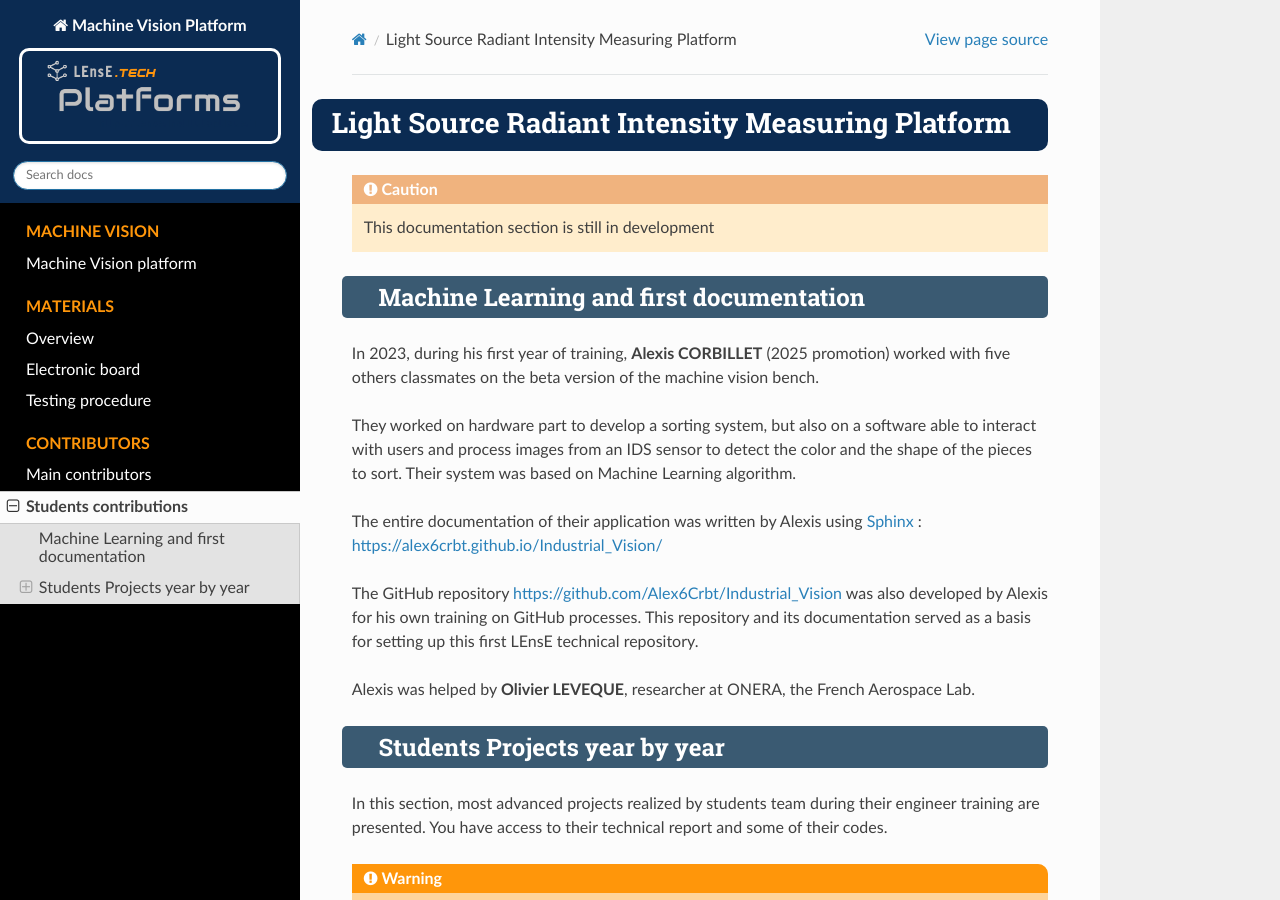
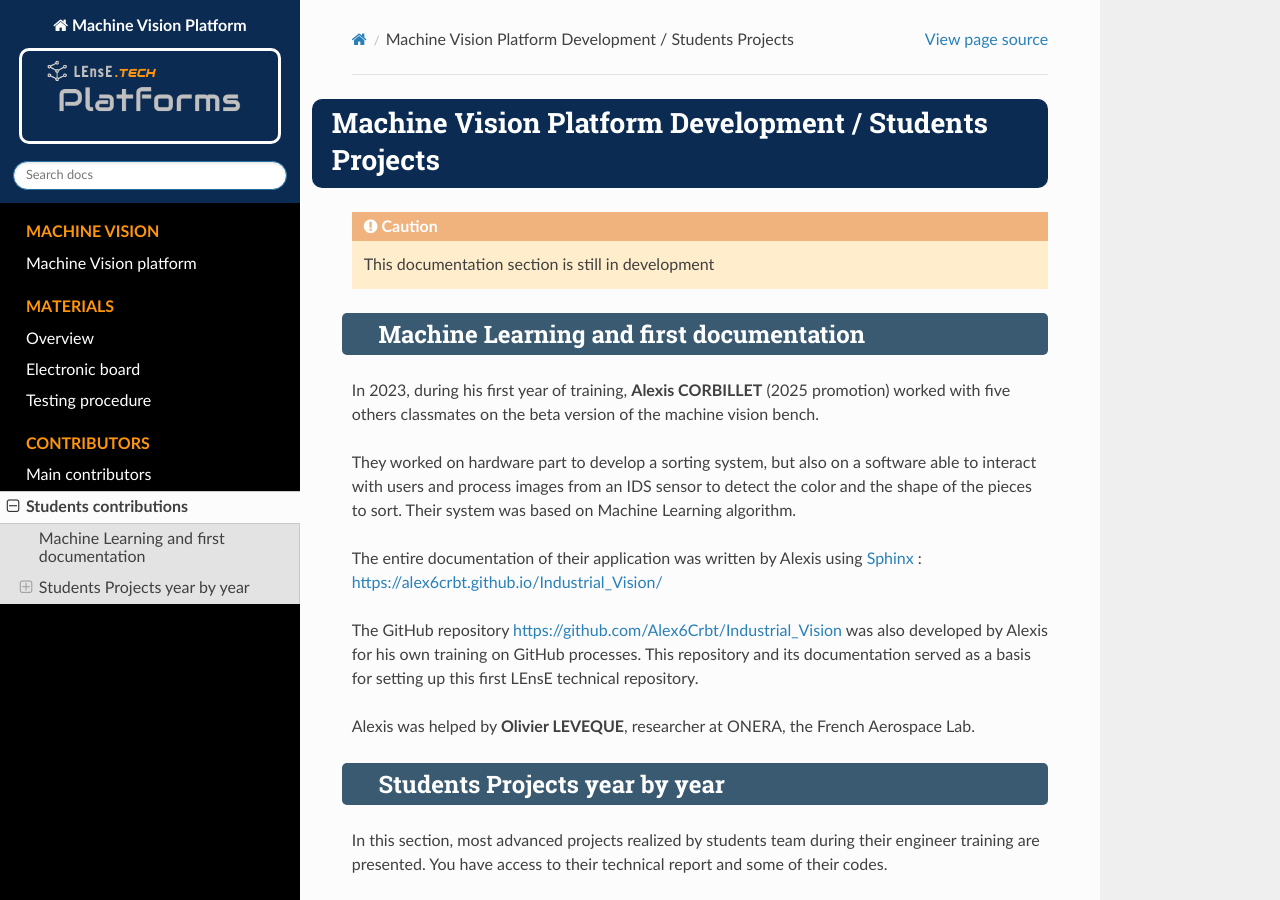
Before and after one commit to IOGS-LEnsE-platforms/machine-vision, a Sphinx documentation site: the page built from docs/source/contents/other_contributors.rst, in a window 1280 px wide and 900 px high. Built offline with Sphinx 7.4.7 and the Read the Docs theme 2.0.0, drawn with Linux system fonts in a browser that asks for light colours.

Commit message:
Update Contributors

```diff
--- a/docs/source/contents/main_contributors.rst
+++ b/docs/source/contents/main_contributors.rst
@@ -1,5 +1,5 @@
-Labworks Platforms Development / Main Contributors
-##################################################
+Machine Vision Platform Development / Main Contributors
+#######################################################
 
 
 Initial Idea
--- a/docs/source/contents/other_contributors.rst
+++ b/docs/source/contents/other_contributors.rst
@@ -1,5 +1,5 @@
-Light Source Radiant Intensity Measuring Platform
-#################################################
+Machine Vision Platform Development / Students Projects
+#######################################################
 
 .. caution::
    This documentation section is still in development
```
